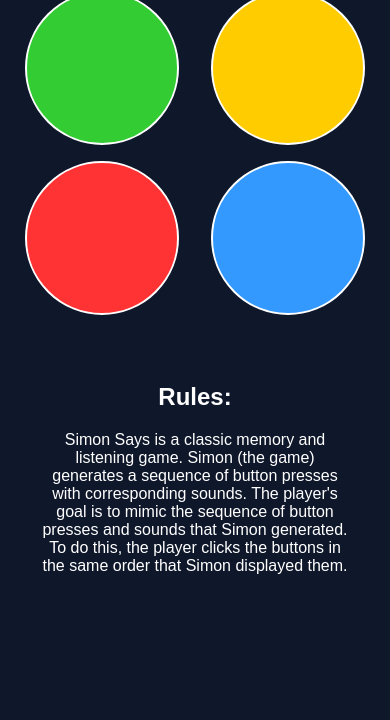
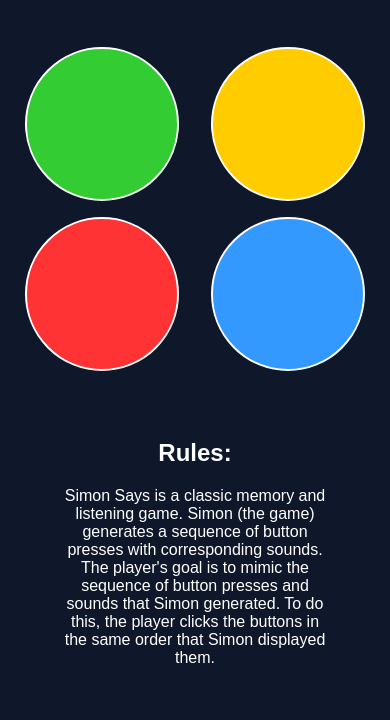
Before and after one commit to tobi-ahx/simon-says, a plain HTML site: page index.html in a window 390 px wide. Shown: the part 124-844 px from the top of the page. Drawn offline with nearby package versions, Linux system fonts and the light colour scheme.

Commit message:
changed css

```diff
--- a/index.html
+++ b/index.html
@@ -3,6 +3,8 @@
   <head>
     <meta charset="utf-8" />
     <title>Simon Says Game | by Tobi</title>
+    <meta name="viewport" content="width=device-width, initial-scale=1.0" />
+
     <meta
       name="description"
       content="Simon Says is a classic memory and listening game. The
@@ -19,7 +21,6 @@
 
   <body>
     <h1 id="level-title">Press A Key to Start</h1>
-
     <div class="container">
       <div class="buttons">
         <div lass="row">
--- a/styles.css
+++ b/styles.css
@@ -21,6 +21,7 @@
 
 .buttons {
   display: flex;
+  margin-top: 8rem;
 }
 
 .rules {
@@ -69,3 +70,21 @@
   box-shadow: 0 0 20px rgba(255, 255, 255, 0.5);
   transform: scale(0.95);
 }
+
+@media (max-width: 768px) {
+  .container {
+    max-width: 90%; /* Adjust the maximum width as needed for your design */
+    margin: 0 auto;
+    padding: 10px;
+  }
+
+.buttons {
+  margin-top: 8rem;
+}
+
+
+
+  .rules {
+    text-align: center;
+  }
+}
```
